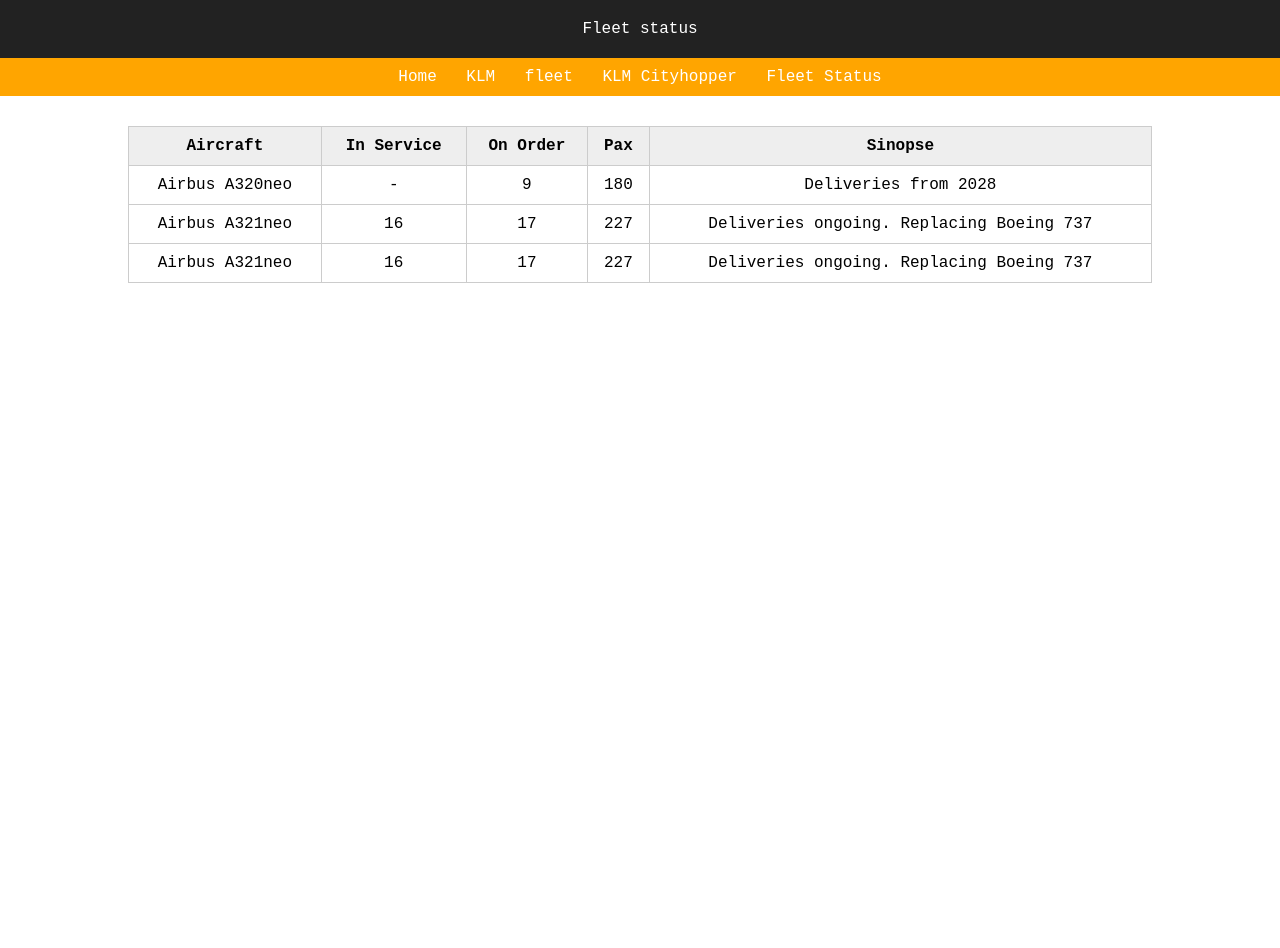
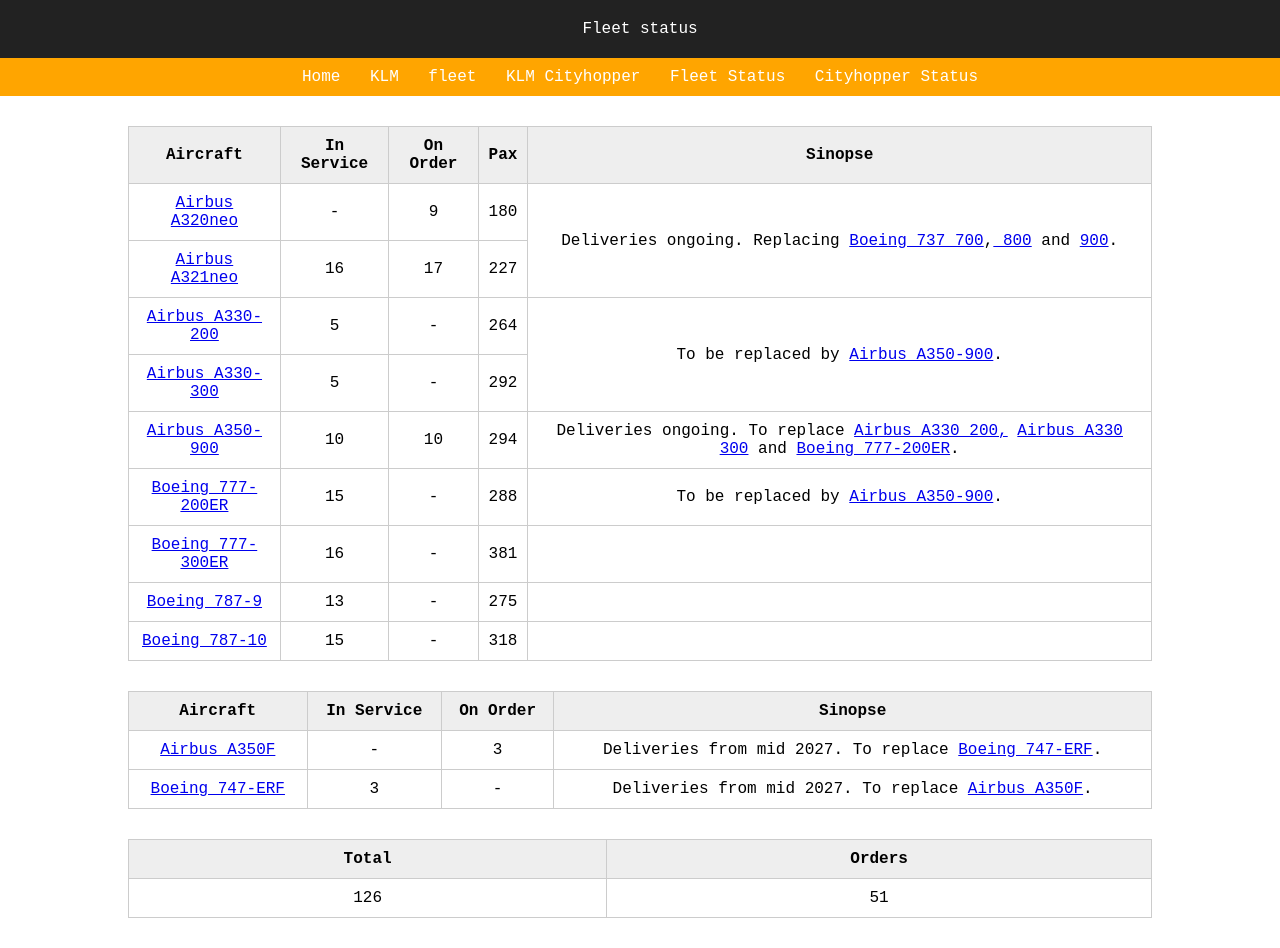
Before and after one commit to kevinchamberlain-dotcom/av1-kevin-david-2BIMESTRE, a plain HTML site: page fleet_status.html in a window 1280 px wide. Before the commit the page ends 800 px from the top, so only its background shows below. Drawn offline with Linux system fonts and the light colour scheme.

Commit message:
Homework
Catching up

```diff
--- a/fleet_status.html
+++ b/fleet_status.html
@@ -13,6 +13,7 @@
     <a href="fleet.html">fleet</a>
     <a href="klmc.html">KLM Cityhopper</a>
     <a href="fleet_status.html">Fleet Status</a>
+    <a href="cityhopper_status.html">Cityhopper Status</a>
   </nav>
   <table>
     <thead>
@@ -26,26 +27,111 @@
     </thead>
     <tbody>
       <tr>
-        <td>Airbus A320neo</td>
+        <td><a href="https://www.wikipedia.org/wiki/Airbus_A320neo">Airbus A320neo</a></td>
         <td>-</td>
         <td>9</td>
         <td>180</td>
-        <td>Deliveries from 2028</td>
+        <td rowspan="2">Deliveries ongoing. Replacing <a href="https://www.wikipedia.org/wiki/Boeing_737">Boeing 737 700</a>,<a href="https://www.wikipedia.org/wiki/Boeing_737"> 800</a> and <a href="https://www.wikipedia.org/wiki/Boeing_737">900</a>.</td>
       </tr>
       <tr>
-        <td>Airbus A321neo</td>
+        <td><a href="https://www.wikipedia.org/wiki/Airbus_A321neo">Airbus A321neo</a></td>
         <td>16</td>
         <td>17</td>
         <td>227</td>
-        <td>Deliveries ongoing. Replacing Boeing 737</td>
       </tr>
       <tr>
-        <td>Airbus A321neo</td>
+        <td><a href="https://www.wikipedia.org/wiki/Airbus_A330">Airbus A330-200</a></td>
+        <td>5</td>
+        <td>-</td>
+        <td>264</td>
+        <td rowspan="2">To be replaced by <a href="https://www.wikipedia.org/wiki/Airbus_A350">Airbus A350-900</a>.</td>
+      </tr>
+      <tr>
+        <td><a href="https://www.wikipedia.org/wiki/Airbus_A330">Airbus A330-300</a></td>
+        <td>5</td>
+        <td>-</td>
+        <td>292</td>
+      </tr>
+      <tr>
+        <td><a href="https://www.wikipedia.org/wiki/Airbus_A350">Airbus A350-900</a></td>
+        <td>10</td>
+        <td>10</td>
+        <td>294</td>
+        <td>Deliveries ongoing. To replace <a href="https://www.wikipedia.org/wiki/Airbus_A330">Airbus A330 200,</a> <a href="https://www.wikipedia.org/wiki/Airbus_A330">Airbus A330 300</a> and <a href="https://www.wikipedia.org/wiki/Boeing_777">Boeing 777-200ER</a>.</td>
+      </tr>
+      <tr>
+        <td><a href="https://www.wikipedia.org/wiki/Boeing_777">Boeing 777-200ER</a></td>
+        <td>15</td>
+        <td>-</td>
+        <td>288</td>
+        <td>To be replaced by <a href="https://www.wikipedia.org/wiki/Airbus_A350">Airbus A350-900</a>.</td>
+      </tr>
+      <tr>
+        <td><a href="https://www.wikipedia.org/wiki/Boeing_777">Boeing 777-300ER</a></td>
         <td>16</td>
-        <td>17</td>
-        <td>227</td>
-        <td>Deliveries ongoing. Replacing Boeing 737</td>
+        <td>-</td>
+        <td>381</td>
+        <td></td>
+      </tr>
+      <tr>
+        <td><a href="https://www.wikipedia.org/wiki/Boeing_787_Dreamliner">Boeing 787-9</a></td>
+        <td>13</td>
+        <td>-</td>
+        <td>275</td>
+        <td></td>
+      </tr>
+      <tr>
+        <td><a href="https://www.wikipedia.org/wiki/Boeing_787_Dreamliner">Boeing 787-10</a></td>
+        <td>15</td>
+        <td>-</td>
+        <td>318</td>
+        <td></td>
       </tr>
     </tbody>
   </table>
 </html>
+
+
+</nav>
+<table>
+    <thead>
+        <tr>
+            <th>Aircraft</th>
+            <th>In Service</th>
+            <th>On Order</th>
+            <th>Sinopse</th>
+        </tr>
+    </thead>
+    <tbody>
+        <tr>
+            <td><a href="https://www.wikipedia.org/wiki/Airbus_A350">Airbus A350F</a></td>
+            <td>-</td>
+            <td>3</td>
+            <td>Deliveries from mid 2027. To replace <a href="https://www.wikipedia.org/wiki/Boeing_747">Boeing 747-ERF</a>.</td>
+        </tr>
+        <tr>
+            <td><a href="https://www.wikipedia.org/wiki/Boeing_747">Boeing 747-ERF</a></td>
+            <td>3</td>
+            <td>-</td>
+            <td>Deliveries from mid 2027. To replace <a href="https://www.wikipedia.org/wiki/Airbus_A350">Airbus A350F</a>.</td>
+        </tr>
+    </tbody>
+</table>
+</html>
+
+</nav>
+<table>
+    <thead>
+        <tr>
+            <th>Total</th>
+            <th>Orders</th>
+        </tr>
+    </thead>
+    <tbody>
+        <tr>
+            <td>126</td>
+            <td>51</td>
+        </tr>
+    </tbody>
+</table>
+</html>
```
Also changed, not shown: cityhopper_status.html (added, +69 -0 lines), fleet.html (+1 -0 lines), index.html (+1 -0 lines), klm.html (+1 -0 lines), klmc.html (+1 -0 lines), 1 other file.
